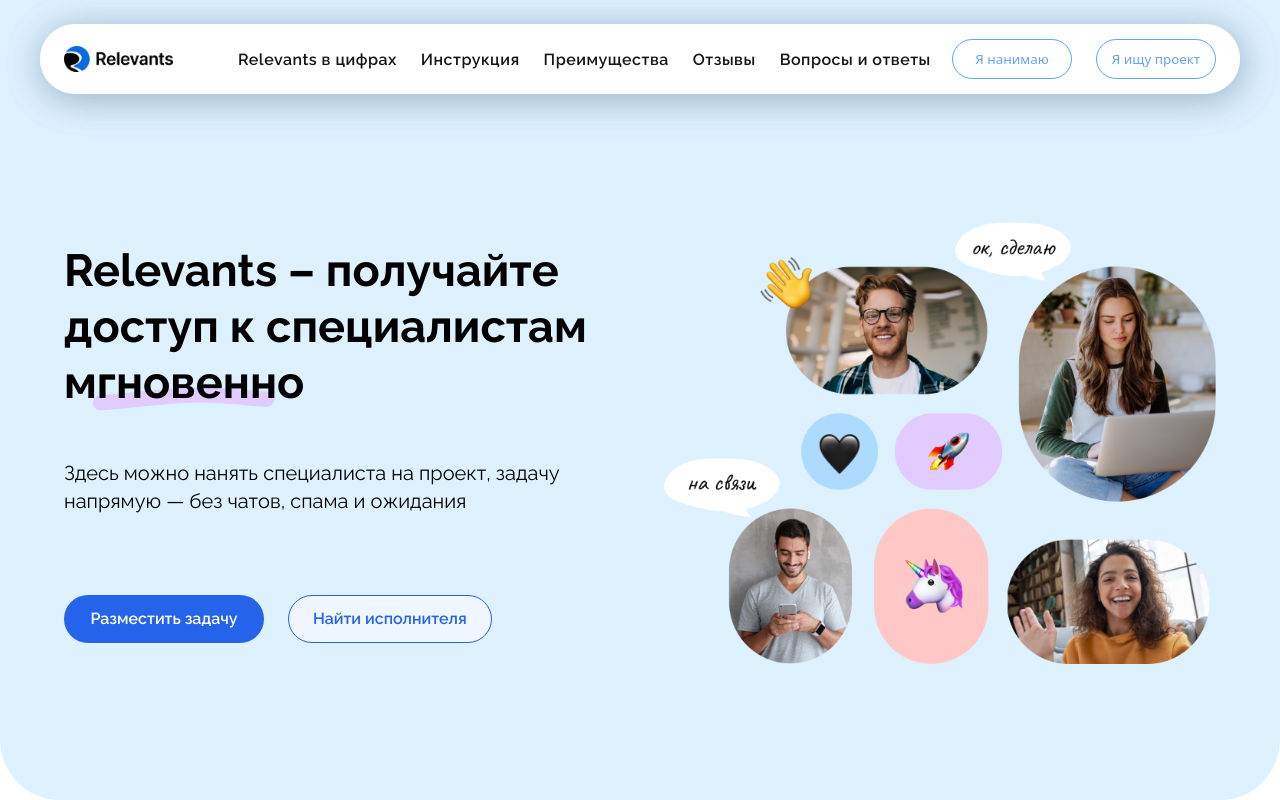
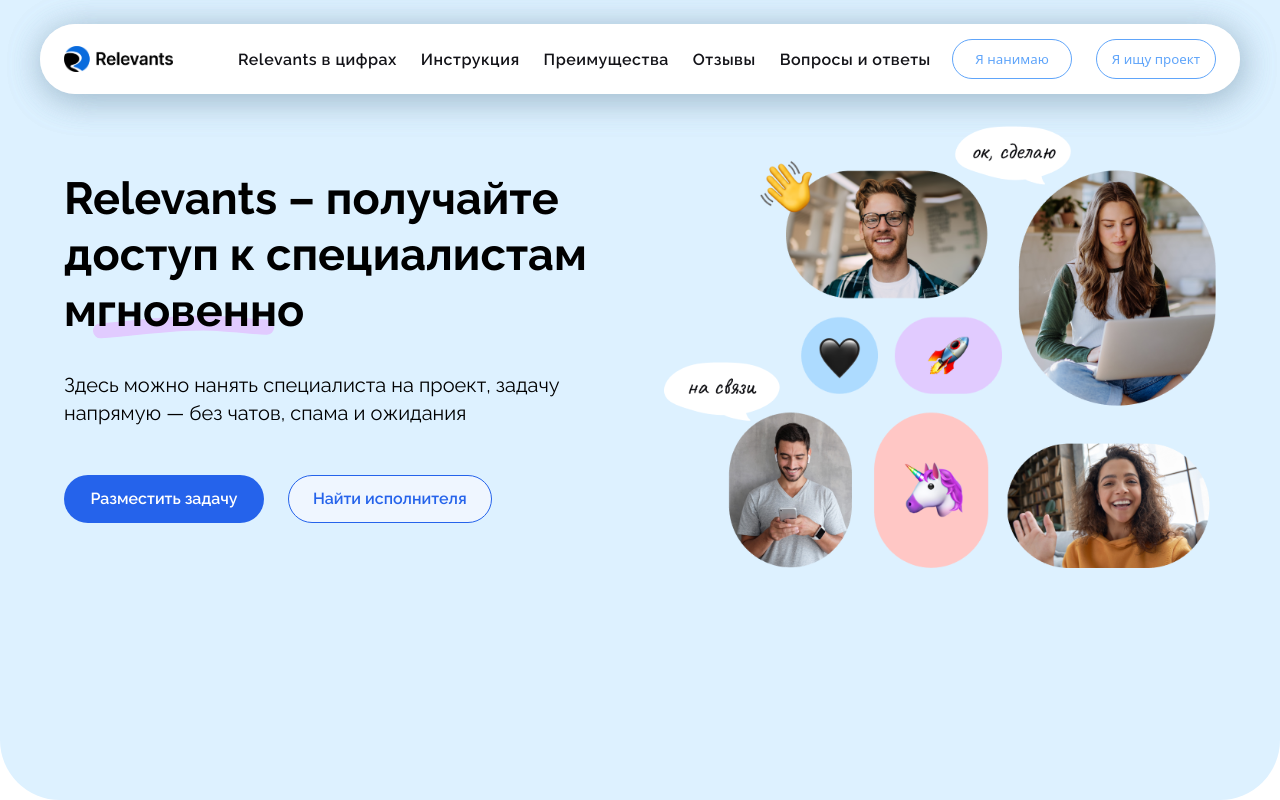
Before and after one commit to aabdulrafay/landing-page, a Next.js app: page / in a window 1280 px wide. Shown: the top 800 px of the page. Built offline with nearby package versions, Linux system fonts and the light colour scheme.

Commit message:
Fix Header

```diff
--- a/src/components/layout/Header.tsx
+++ b/src/components/layout/Header.tsx
@@ -124,12 +124,12 @@ export function Header() {
 
         {/* Hero Area */}
         <div className="hero_area w-full flex-1 flex items-center">
-          <div className="hero_area_wrapper flex flex-col lg:flex-row justify-between items-center w-full h-full py-16 sm:py-24 lg:py-32 px-4 sm:px-6 gap-8 lg:gap-12">
+          <div className="hero_area_wrapper flex flex-col lg:flex-row justify-between items-center w-full h-full py-4 sm:py-6 lg:py-8 px-4 sm:px-6 gap-8 lg:gap-12">
             {/* Left Content */}
             <div className="hero_left w-full lg:w-1/2">
-              <div className="hero_left_area_wrapper flex flex-col gap-12 sm:gap-16 lg:gap-20">
+                              <div className="hero_left_area_wrapper flex flex-col gap-6 sm:gap-8 lg:gap-12">
                 {/* Relevants — получайте доступ к специалистам мгновенно */}
-                <div className="hero_meta flex flex-col gap-8 sm:gap-10 lg:gap-12">
+                <div className="hero_meta flex flex-col gap-4 sm:gap-6 lg:gap-8">
                   <div className="hero_meta_head">
                     <article className="font-raleway text-2xl sm:text-3xl md:text-4xl lg:text-[45px] font-black leading-tight sm:leading-tight md:leading-tight lg:leading-[56px] text-left text-black">
                       Relevants – получайте доступ к специалистам{' '}
@@ -153,7 +153,7 @@ export function Header() {
                   </h1>
                 </div>
 
-                <div className="hero_bottom_meta flex flex-col justify-start items-start gap-8 sm:gap-10 lg:gap-14">
+                <div className="hero_bottom_meta flex flex-col justify-start items-start gap-4 sm:gap-6 lg:gap-8">
                   {/* Action buttons */}
                   <div className="hidden sm:flex flex-col sm:flex-row gap-4 sm:gap-6">
                     <Link
```
